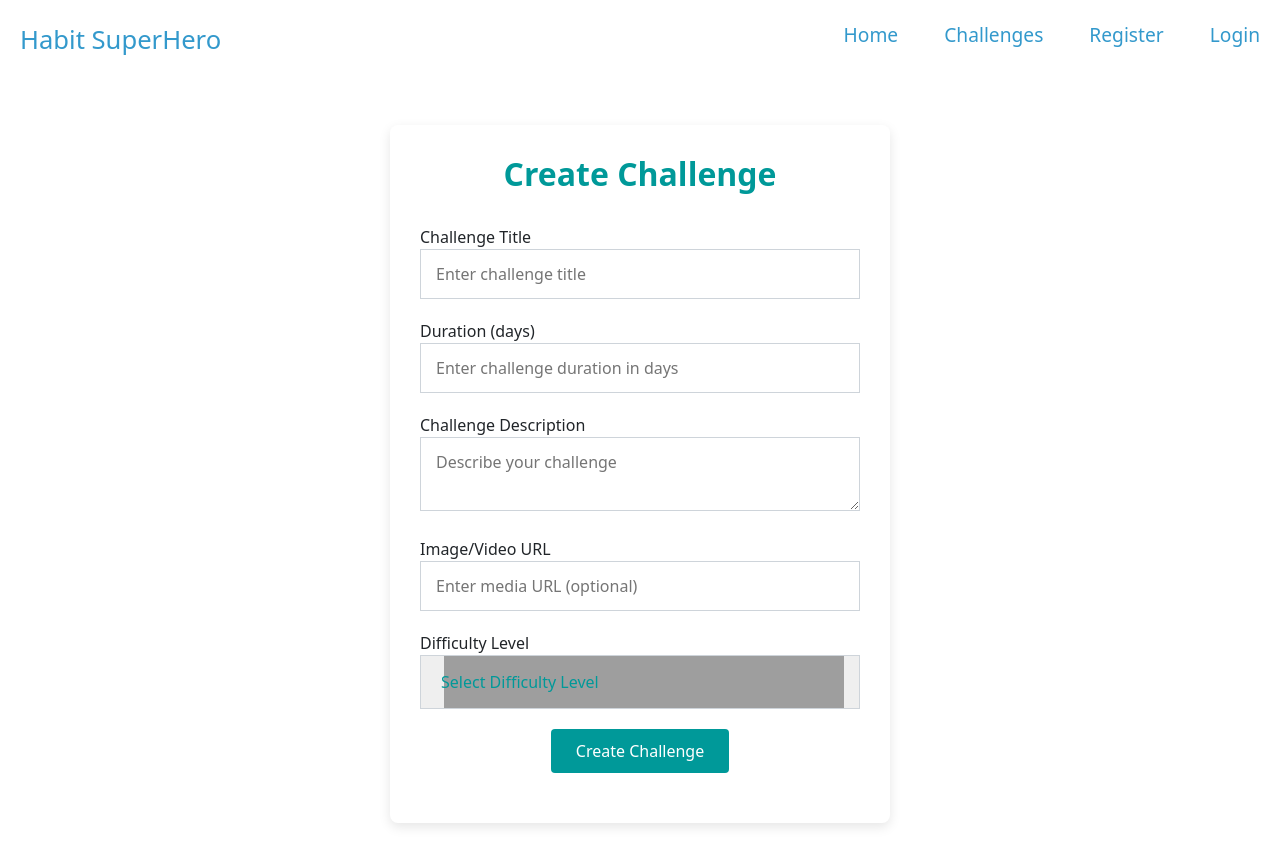
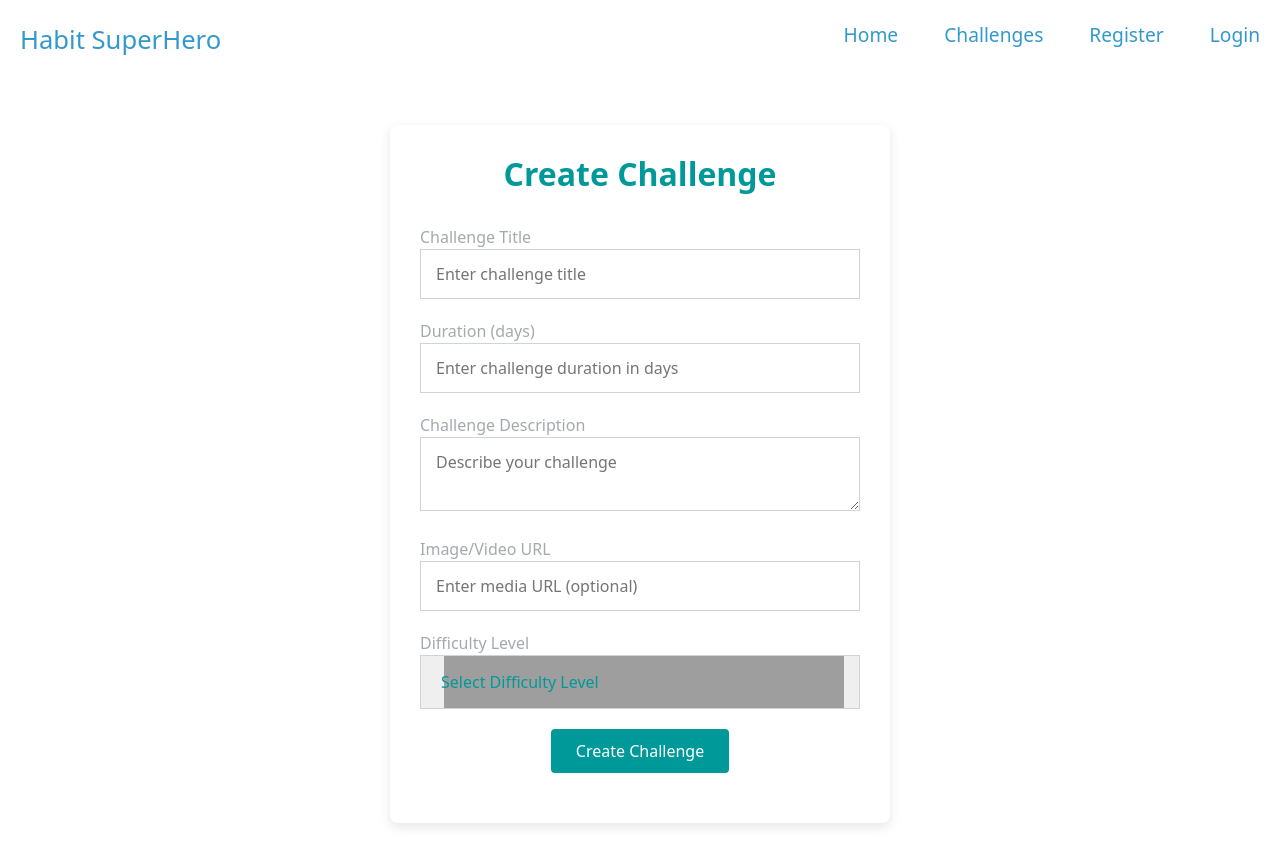
Before and after one commit to DilyanaKom/softuni-react-habit-superhero, a React (Vite) app in the folder client/: page /create in a window 1280 px wide. Shown: the top 866 px of the page. Built offline with nearby package versions, Linux system fonts and the light colour scheme; no server answers; grey boxes are pictures that could not be loaded.

Commit message:
Fix form labels style

```diff
--- a/client/src/components/Forms.module.css
+++ b/client/src/components/Forms.module.css
@@ -87,6 +87,10 @@
     text-decoration: underline;
   }
 
+  .formLabel{
+    color:#a4a9ae;
+  }
+
   @media (max-width: 768px) {
     .registrationCard {
       padding: 20px;
```
